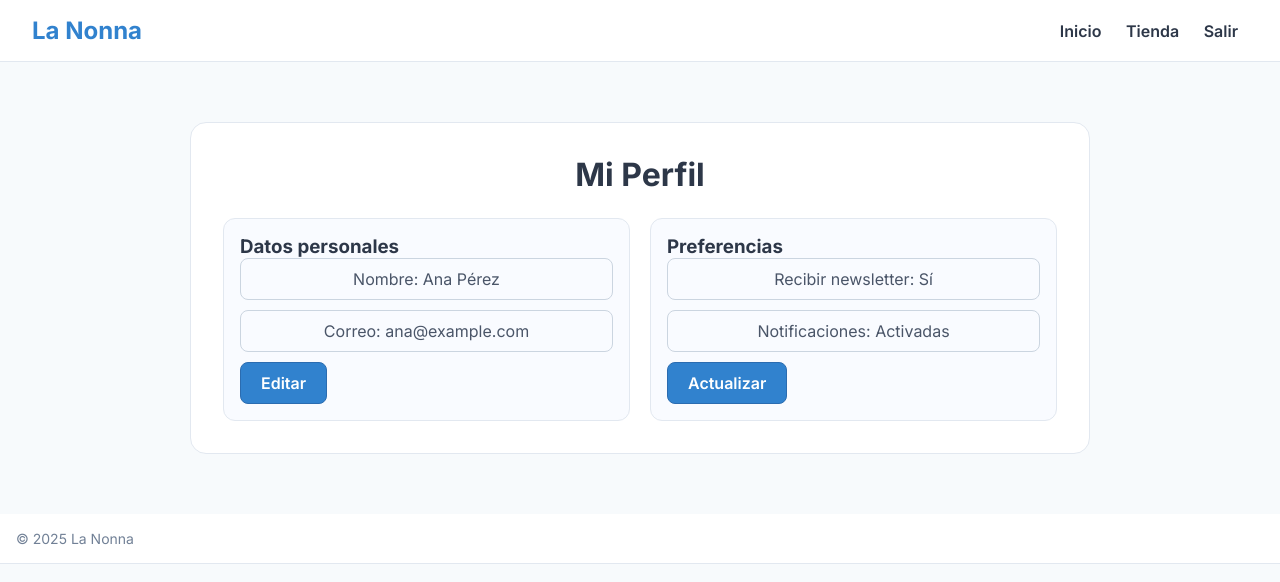
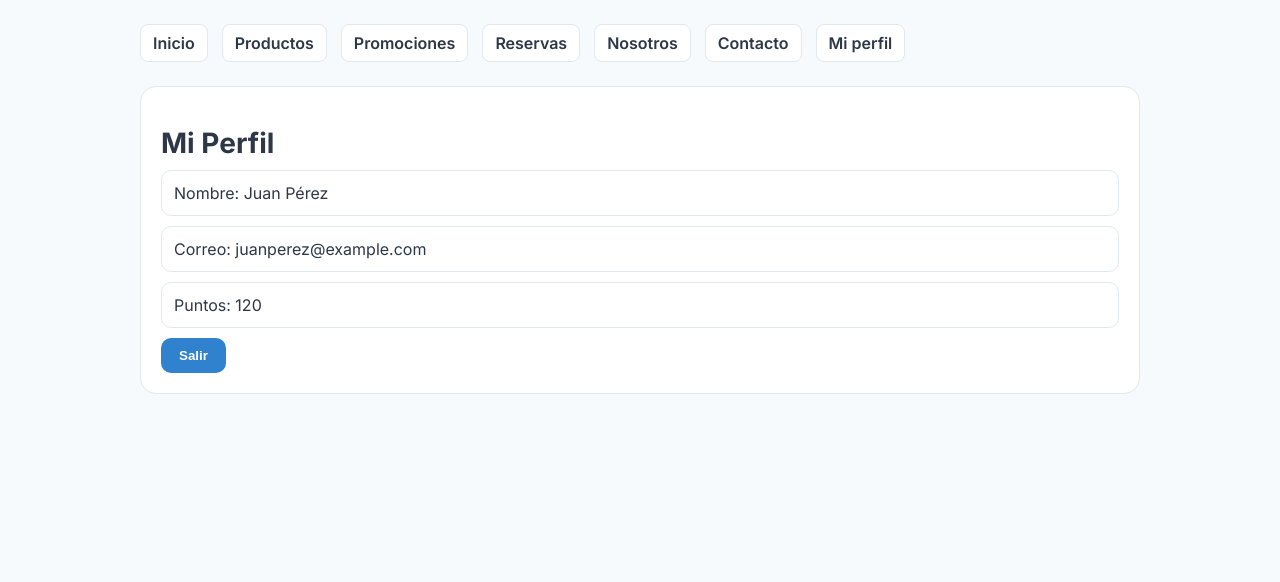
Before and after one commit to benja337/pagunificada, a plain HTML site: page perfil.html in a window 1280 px wide. Drawn offline with Linux system fonts and the light colour scheme.

Commit message:
Update perfil.html

```diff
--- a/perfil.html
+++ b/perfil.html
@@ -3,52 +3,39 @@
 <head>
 <meta charset="utf-8">
 <meta name="viewport" content="width=device-width,initial-scale=1">
-<title>La Nonna • Perfil</title>
+<title>Mi Perfil | La Nonna</title>
 <link href="https://fonts.googleapis.com/css2?family=Inter:wght@400;600;700&display=swap" rel="stylesheet">
 <style>
-  :root{--accent:#3182ce;--accent-700:#2b6cb0;--bg:#f7fafc;--line:#e2e8f0;--text:#2d3748;--sub:#718096;}
-  *{box-sizing:border-box;margin:0;padding:0}
-  body{font-family:Inter,system-ui,sans-serif;background:var(--bg);color:var(--text)}
-  header,footer{background:#fff;border-bottom:1px solid var(--line);padding:16px 32px;display:flex;align-items:center;justify-content:space-between}
-  .logo{font-size:24px;font-weight:700;color:var(--accent)}
-  header a{color:var(--text);text-decoration:none;margin:0 10px;font-weight:600}
-  .wrap{max-width:900px;margin:60px auto;background:#fff;border:1px solid var(--line);border-radius:16px;padding:32px}
-  h1{text-align:center;margin-bottom:24px}
-  .grid{display:grid;grid-template-columns:1fr 1fr;gap:20px}
-  .box{border:1px solid var(--line);border-radius:12px;padding:16px;background:#f9fbff}
-  .field{border:1px solid #cbd5e0;border-radius:8px;padding:10px;margin-bottom:10px;text-align:center;color:#4a5568}
-  .btn{display:inline-block;background:var(--accent);color:#fff;padding:10px 20px;border-radius:8px;border:1px solid var(--accent-700);font-weight:600;text-decoration:none}
-  footer{text-align:center;color:var(--sub);font-size:14px;padding:16px}
+:root{--bg:#f7fafc;--text:#2d3748;--sub:#718096;--line:#e2e8f0;--accent:#3182ce;--accent-700:#2b6cb0;}
+body{margin:0;background:var(--bg);font-family:Inter,sans-serif;color:var(--text);}
+.wrap{max-width:1000px;margin:auto;padding:24px;}
+nav.menu{display:flex;flex-wrap:wrap;gap:14px;margin-bottom:24px;}
+nav.menu a{text-decoration:none;color:var(--text);font-weight:600;padding:8px 12px;border-radius:8px;border:1px solid var(--line);background:#fff;}
+.card{background:#fff;border:1px solid var(--line);border-radius:16px;padding:20px;}
+h1{font-size:28px;margin-bottom:10px;}
+.field{border:1px solid var(--line);border-radius:10px;padding:12px;margin-bottom:10px;}
+.btn{display:inline-block;padding:10px 18px;border-radius:10px;background:var(--accent);color:#fff;font-weight:600;border:none;cursor:pointer;}
 </style>
 </head>
 <body>
-<header>
-  <div class="logo">La Nonna</div>
-  <nav>
+<div class="wrap">
+  <nav class="menu">
     <a href="index.html">Inicio</a>
-    <a href="compras.html">Tienda</a>
-    <a href="logout.html">Salir</a>
+    <a href="compras.html">Productos</a>
+    <a href="promociones.html">Promociones</a>
+    <a href="reservas.html">Reservas</a>
+    <a href="nosotros.html">Nosotros</a>
+    <a href="contacto.html">Contacto</a>
+    <a href="perfil.html">Mi perfil</a>
   </nav>
-</header>
 
-<div class="wrap">
-  <h1>Mi Perfil</h1>
-  <div class="grid">
-    <div class="box">
-      <h3>Datos personales</h3>
-      <div class="field">Nombre: Ana Pérez</div>
-      <div class="field">Correo: ana@example.com</div>
-      <a href="#" class="btn">Editar</a>
-    </div>
-    <div class="box">
-      <h3>Preferencias</h3>
-      <div class="field">Recibir newsletter: Sí</div>
-      <div class="field">Notificaciones: Activadas</div>
-      <a href="#" class="btn">Actualizar</a>
-    </div>
+  <div class="card">
+    <h1>Mi Perfil</h1>
+    <div class="field">Nombre: Juan Pérez</div>
+    <div class="field">Correo: juanperez@example.com</div>
+    <div class="field">Puntos: 120</div>
+    <button onclick="window.location.href='index.html'" class="btn">Salir</button>
   </div>
 </div>
-
-<footer>© 2025 La Nonna</footer>
 </body>
 </html>
```
